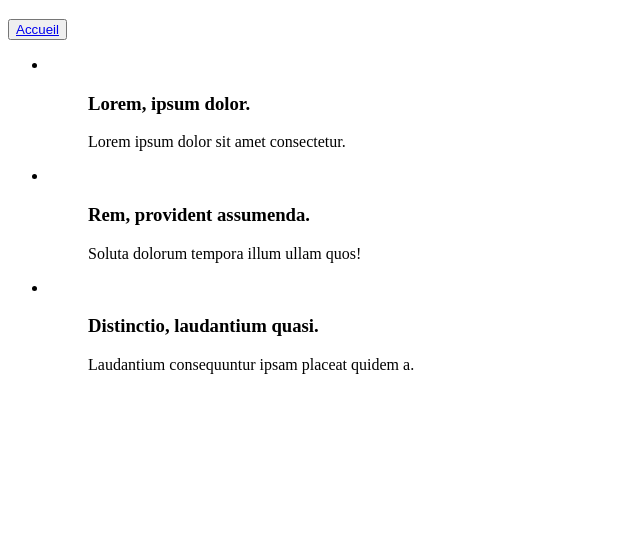
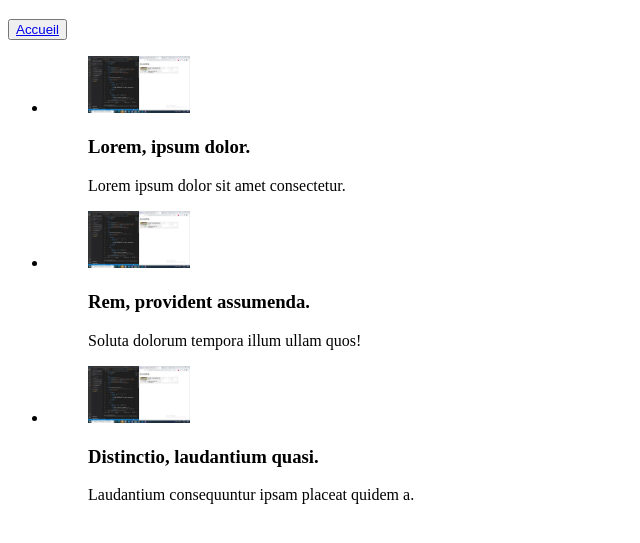
Before and after one commit to MMI-SAE-105/2022-r113-tp3-accordeons-Emilbou, a plain HTML site: page 04-accordeon-horizontal.html in a window 1280 px wide. Shown: the part 61-604 px from the top of the page, without its empty margins (0-640 px from the left). Drawn offline with Linux system fonts and the light colour scheme.

Commit message:
ajout images

```diff
--- a/04-accordeon-horizontal.html
+++ b/04-accordeon-horizontal.html
@@ -15,7 +15,7 @@
   <ul id="accordeon">
     <li>
       <figure>
-        <img src="" alt="" width="102">
+        <img src="assets/Capture d’écran 2022-11-17 083455.jpg" alt="" width="102">
         <figcaption>
           <h3>Lorem, ipsum dolor.</h3>
           <p>Lorem ipsum dolor sit amet consectetur.</p>
@@ -24,7 +24,7 @@
     </li>
     <li>
       <figure>
-        <img src="" alt="" width="102">
+        <img src="assets/Capture d’écran 2022-11-17 083455.jpg" alt="" width="102">
         <figcaption>
           <h3>Rem, provident assumenda.</h3>
           <p>Soluta dolorum tempora illum ullam quos!</p>
@@ -33,7 +33,7 @@
     </li>
     <li>
       <figure>
-        <img src="" alt="" width="102">
+        <img src="assets/Capture d’écran 2022-11-17 083455.jpg" alt="" width="102">
         <figcaption>
           <h3>Distinctio, laudantium quasi.</h3>
           <p>Laudantium consequuntur ipsam placeat quidem a.</p>
```
Also changed, not shown: assets/Capture d’écran 2022-11-17 083455.jpg (added).
